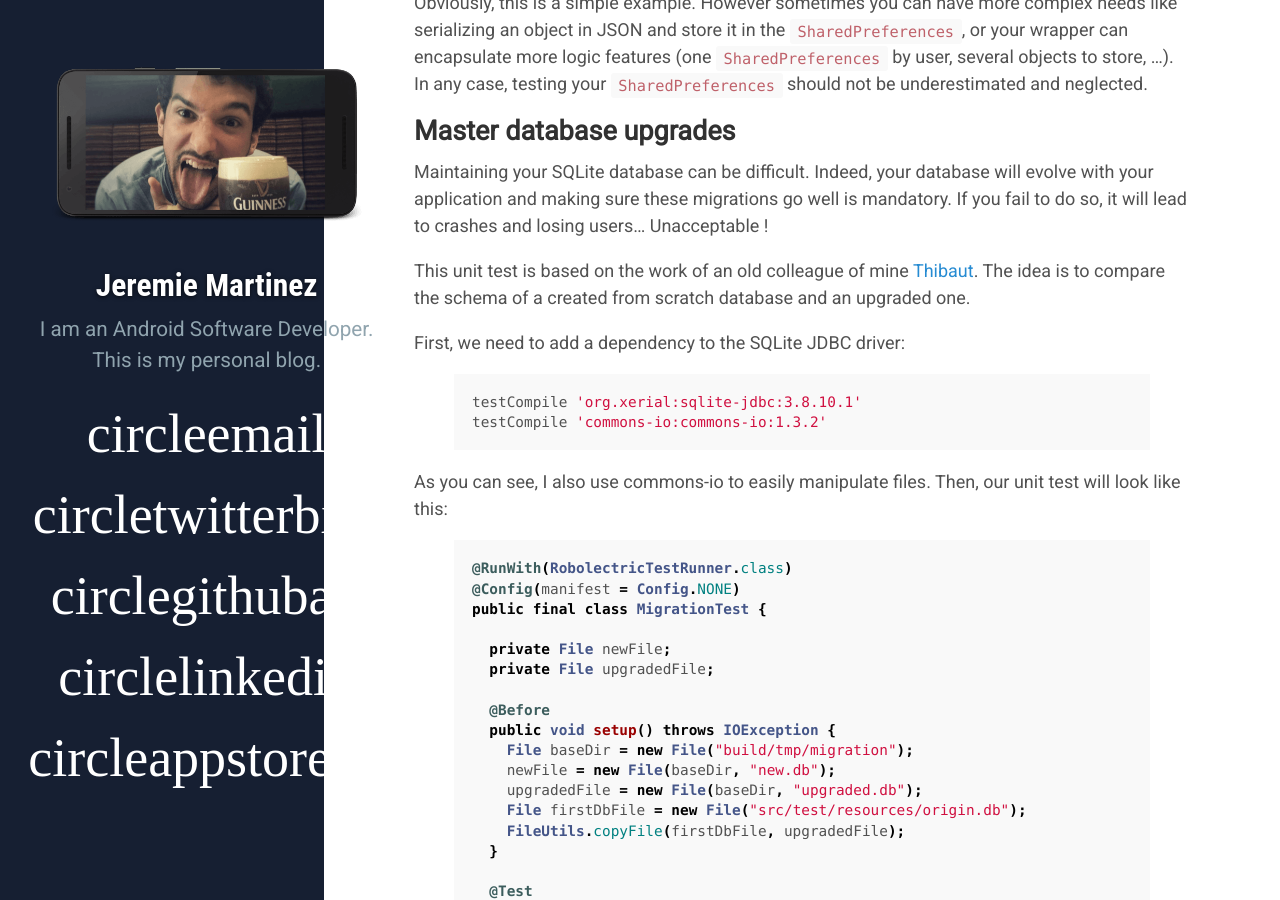
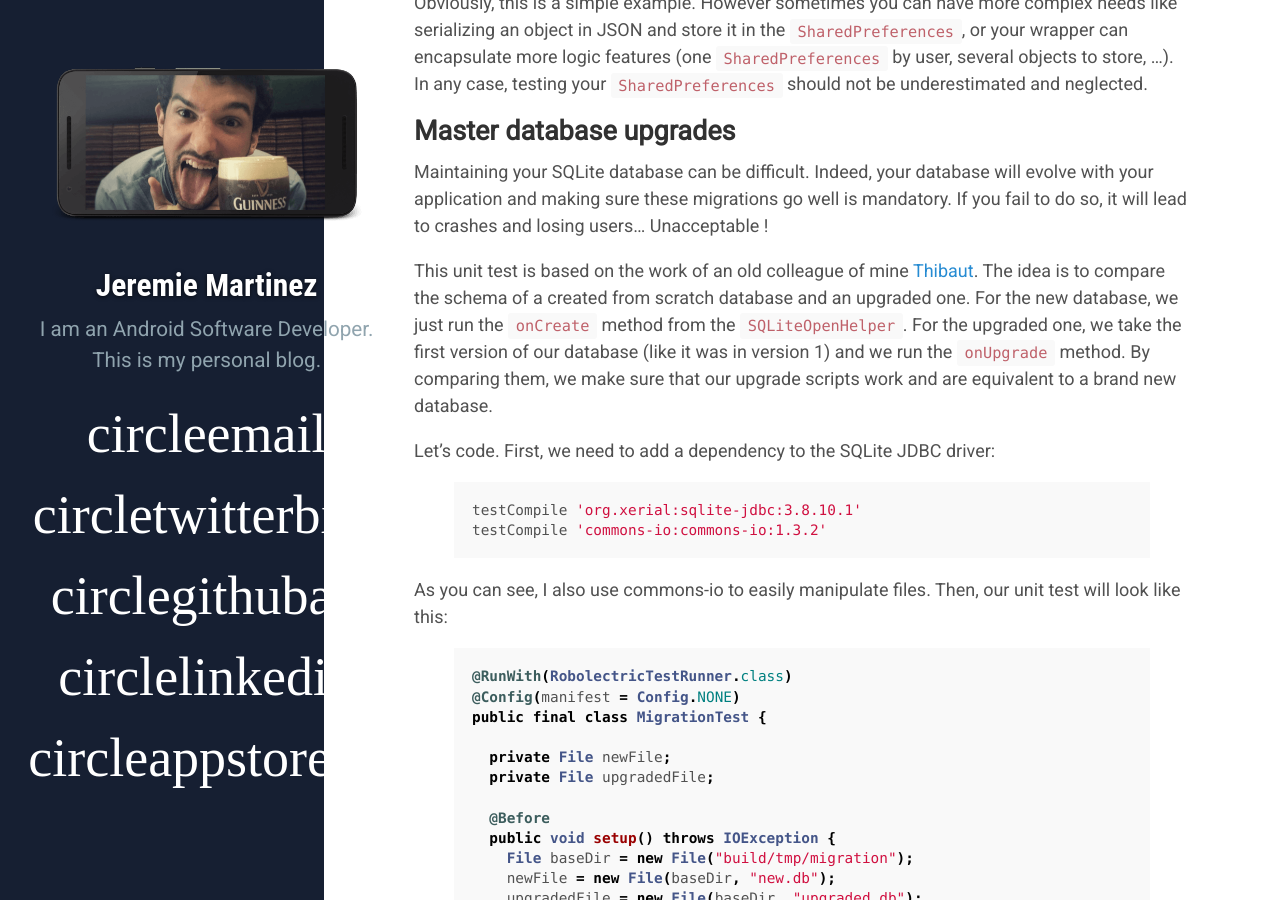
Before and after one commit to jeremiemartinez/jeremiemartinez.github.com, a Jekyll site: the page built from _posts/2016-02-16-unit-tests.md, in a window 1280 px wide and 900 px high, scrolled down 3168 px. Built offline with Jekyll 4.4.1, drawn with Linux system fonts in a browser that asks for light colours; some web fonts are replaced; Markdown is read by kramdown in place of the engine named in the settings; comment, search, counter and statistics services are not loaded; some of the changed text lies outside the part shown.

Commit message:
Rolios feedback.

```diff
--- a/_posts/2016-02-16-unit-tests.md
+++ b/_posts/2016-02-16-unit-tests.md
@@ -134,9 +134,9 @@ Obviously, this is a simple example. However sometimes you can have more complex
 
 Maintaining your SQLite database can be difficult. Indeed, your database will evolve with your application and making sure these migrations go well is mandatory. If you fail to do so, it will lead to crashes and losing users… Unacceptable !
 
-This unit test is based on the work of an old colleague of mine [Thibaut](https://twitter.com/fredszaq). The idea is to compare the schema of a created from scratch database and an upgraded one.
+This unit test is based on the work of an old colleague of mine [Thibaut](https://twitter.com/fredszaq). The idea is to compare the schema of a created from scratch database and an upgraded one. For the new database, we just run the `onCreate` method from the `SQLiteOpenHelper`. For the upgraded one, we take the first version of our database (like it was in version 1) and we run the `onUpgrade` method. By comparing them, we make sure that our upgrade scripts work and are equivalent to a brand new database.
 
-First, we need to add a dependency to the SQLite JDBC driver:
+Let's code. First, we need to add a dependency to the SQLite JDBC driver:
 
 {% highlight groovy %}
 testCompile 'org.xerial:sqlite-jdbc:3.8.10.1'
```
Also changed, not shown: other parts of _posts/2016-02-16-unit-tests.md (+1 -1 lines).
